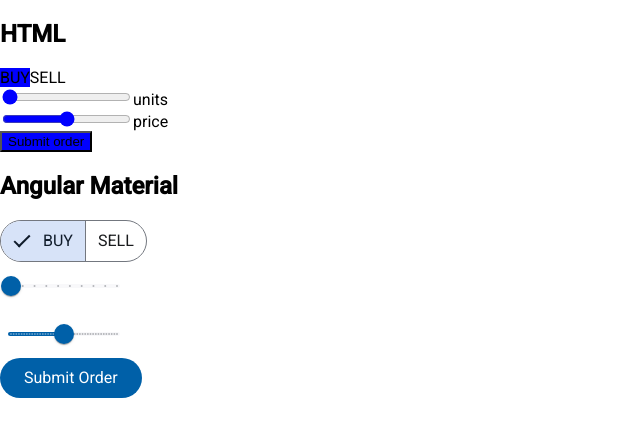
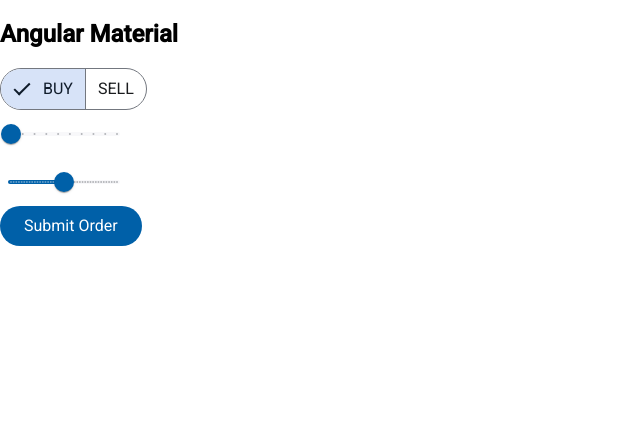
Before and after one commit to JanStureNielsen/buy-sell-example, an Angular app: page / in a window 1280 px wide. Shown: the top 436 px of the page, without its empty margins (0-640 px from the left). Built offline with nearby package versions, Linux system fonts and the light colour scheme.

Commit message:
Remove content from root.

```diff
--- a/src/app/app.component.html
+++ b/src/app/app.component.html
@@ -1,25 +1,4 @@
 <main>
-  <section>
-    <h1>HTML</h1>
-    <div class="order-control">
-      <div>
-        <span [class]="buyColor()" (click)="isSell=false">BUY</span>
-        <span [class]="sellColor()" (click)="isSell=true">SELL</span>
-      </div>
-      <div>
-        <input [class]="color()" type="range" id="units" name="units" [min]="unitsMin" [max]="unitsMax" [(ngModel)]="units"/>
-        <label for="units">units</label>
-      </div>
-      <div>
-        <input [class]="color()" type="range" id="price" name="price" [min]="priceMin" [max]="priceMax" [(ngModel)]="price"/>
-        <label for="price">price</label>
-      </div>
-      <div>
-        <button [class]="color()" type="button">Submit order</button>
-      </div>
-    </div>
-  </section>
-
   <section>
     <h1>Angular Material</h1>
     <div class="order-control" [class]="isSell ? 'sell-theme' : 'buy-theme'">
```
